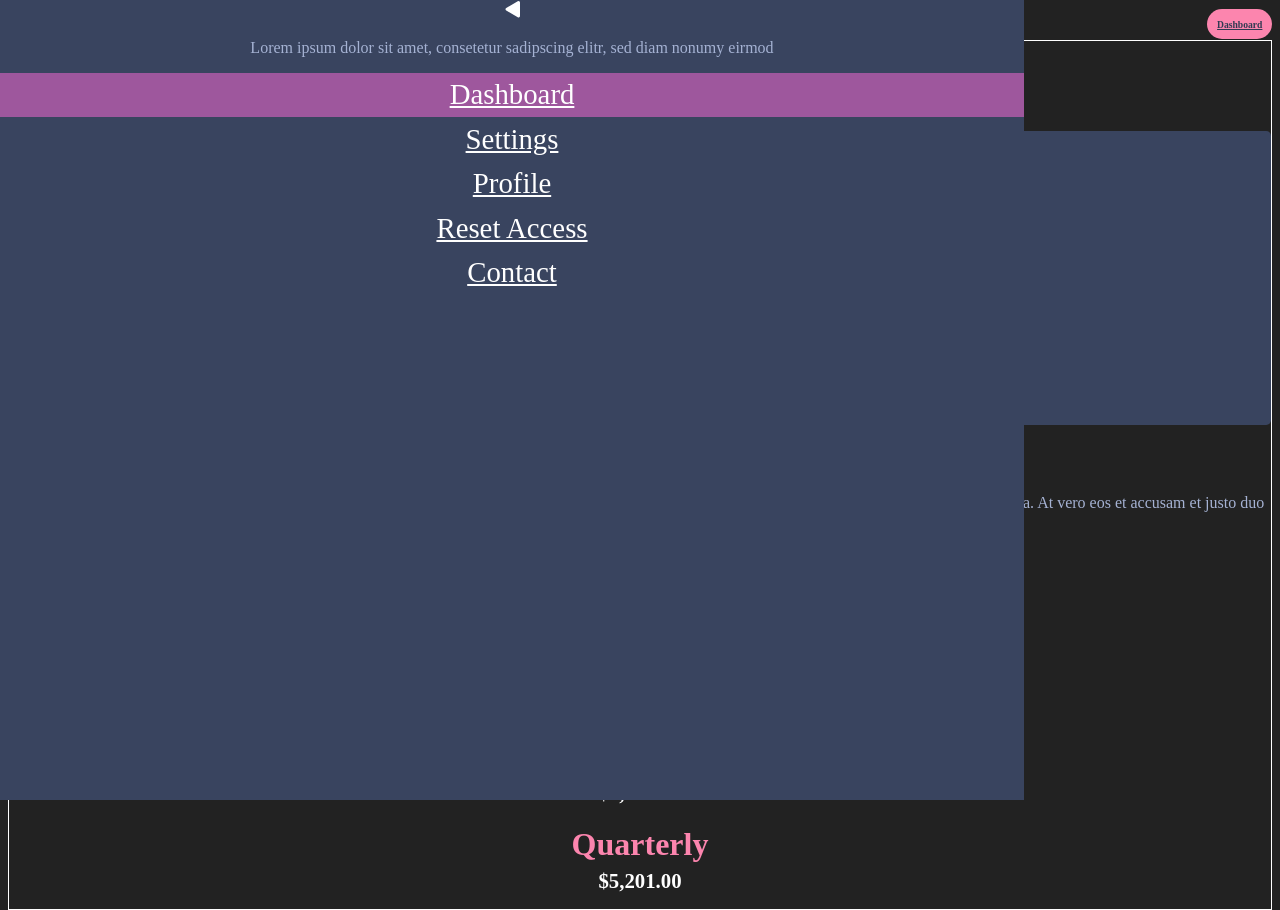
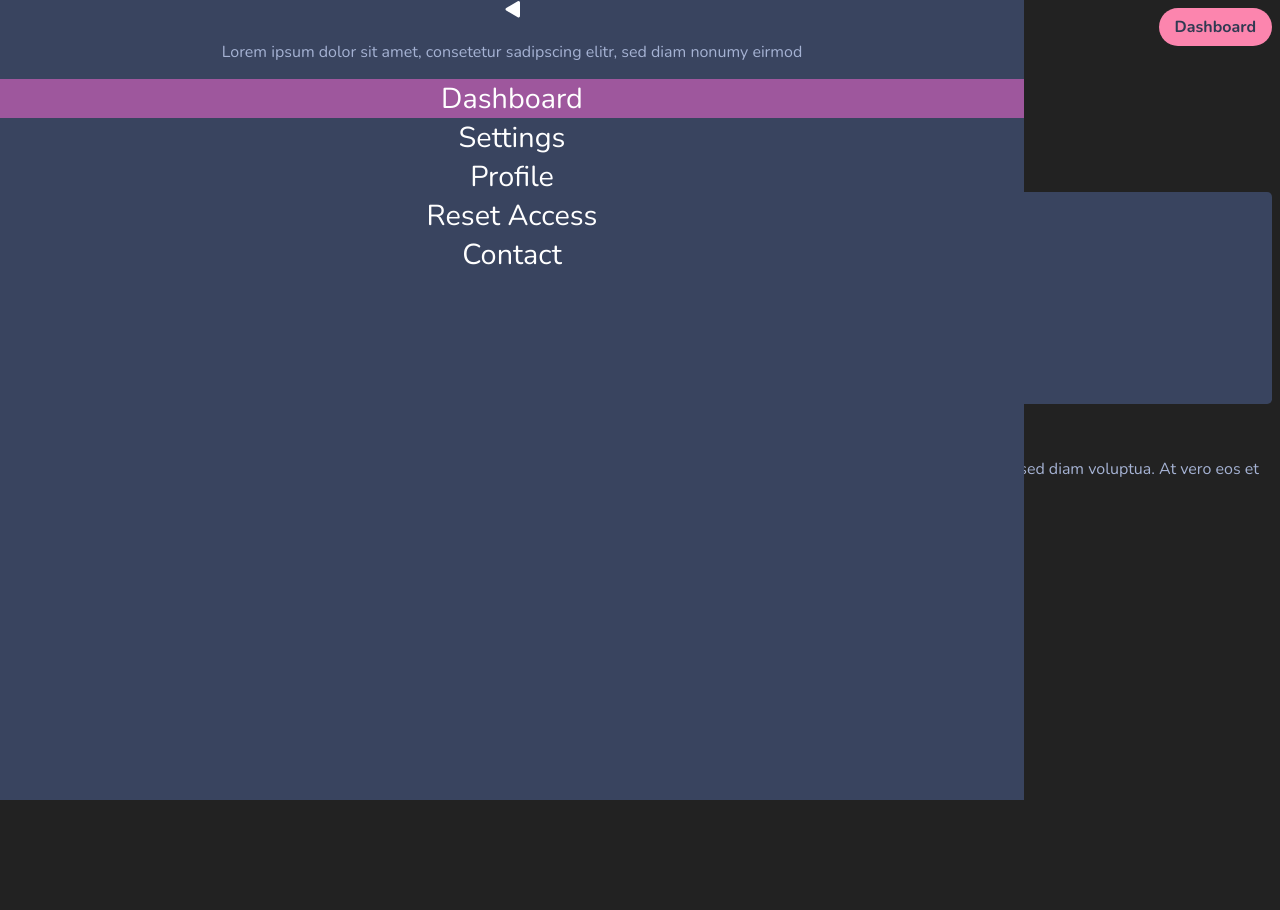
Before and after one commit to jasnmar/scrimba-ui-refactoring, a plain HTML site: page index.html in a window 1280 px wide. Both pictures are taken after a click on the icon 20 px from the left and 24 px from the top of the page. After the commit the page ends 800 px from the top, so only its background shows below. Drawn offline with nearby package versions, Linux system fonts and the light colour scheme.

Commit message:
Typography

```diff
--- a/index.css
+++ b/index.css
@@ -139,9 +139,46 @@ main {
 }
 
 
+/* Typography */
+body {
+    font-family: 'Nunito';
+}
+#nav > ul > li > a {
+    text-decoration: none;
+    padding: 0;
+}
+u {
+    margin: 0px;
+}
+
 .open-nav {
     background-color: #39445F;
 }
 body {
     background-color: #222222;
 }
+h1 {
+    font-size: 3em;
+}
+
+h3 {
+    font-size: 1em;
+}
+main {
+    border: none;
+}
+a {
+    text-decoration: none;
+}
+a:hover {
+    color:#39445F;
+
+}
+a.cta-btn {
+    font-size: 1em;
+    padding: .5em 1em;
+}
+ul.data li p {
+    margin: 0;
+    margin-bottom: .5em;
+}
```
